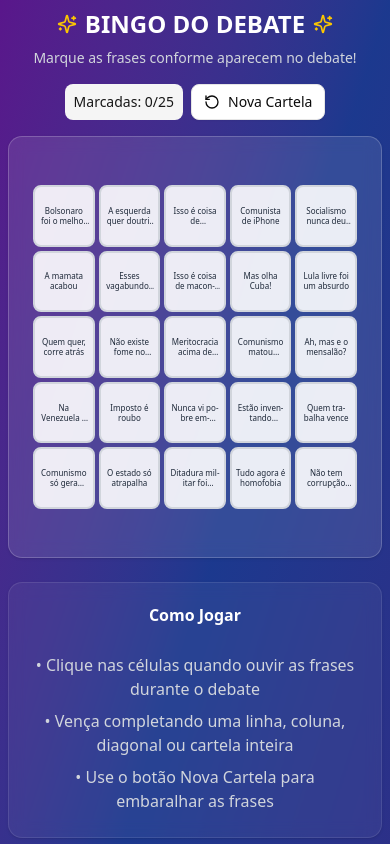
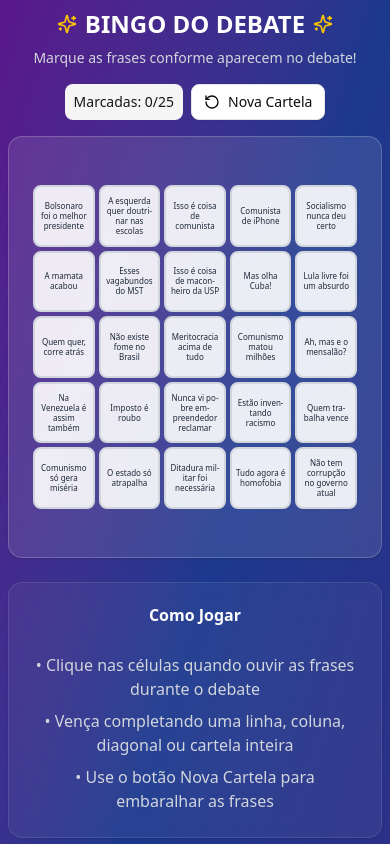
Before and after one commit to isaacbatst/bingo-debate, a Next.js app: page / in a window 390 px wide. Shown: the top 844 px of the page. Built offline with nearby package versions, Linux system fonts and the light colour scheme.

Commit message:
remove mobile line clamp

```diff
--- a/src/app/debate-bingo.tsx
+++ b/src/app/debate-bingo.tsx
@@ -218,7 +218,7 @@ export default function DebateBingo() {
                   disabled={venceu}
                   title={frase} // Tooltip para ver frase completa
                 >
-                  <span className="line-clamp-3 sm:line-clamp-4 break-words hyphens-auto text-center w-full">
+                  <span className="sm:line-clamp-4 break-words hyphens-auto text-center w-full">
                     {frase}
                   </span>
                 </button>
```
